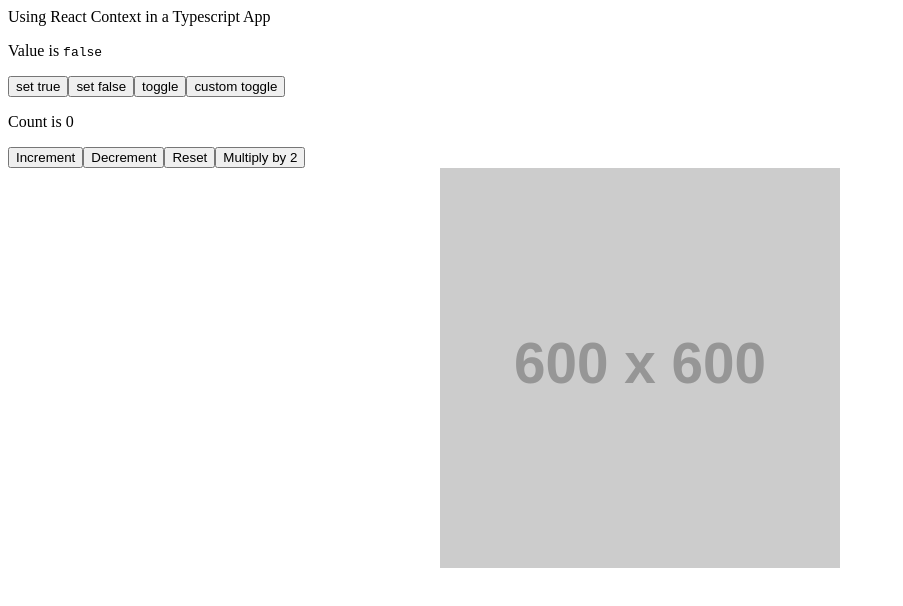
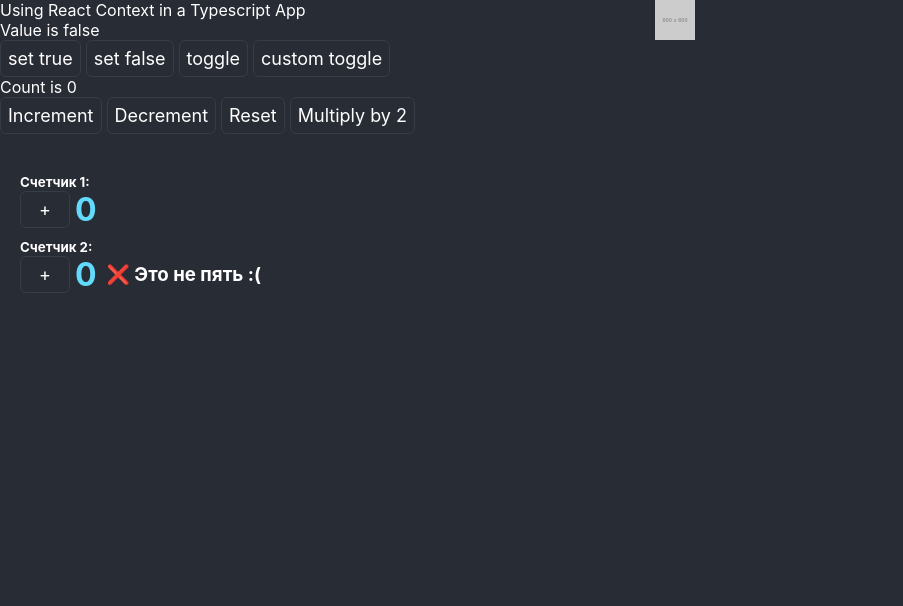
Before and after one commit to saint-fons/ReactTSTest, a React (Create React App) app in the folder my-app/: page / in a window 1280 px wide. Shown: the top 606 px of the page, without its empty margins (0-903 px from the left). Built offline with nearby package versions, Linux system fonts and the light colour scheme.

Commit message:
Добавлены хуки: мемо, каунт, булин

```diff
--- a/my-app/package.json
+++ b/my-app/package.json
@@ -14,6 +14,7 @@
     "react-dom": "^17.0.2",
     "react-scripts": "5.0.0",
     "typescript": "^4.4.2",
+    "typescript-plugin-css-modules": "^3.4.0",
     "usehooks-ts": "^2.5.4",
     "web-vitals": "^2.1.0"
   },
--- /dev/null
+++ b/my-app/src/MainHooks/Memo/Count.tsx
@@ -0,0 +1,16 @@
+import React from "react";
+
+const render: any = {
+  count1: 0,
+  count2: 0,
+};
+
+export default React.memo(function Count({ id, value }: { id: any; value: any }) {
+  console.warn(`🔴 Count${id} render: ${++render[`count${id}`]}`);
+
+  return (
+    <div>
+      <h1 className="cyan">{value}</h1>
+    </div>
+  );
+});
--- /dev/null
+++ b/my-app/src/MainHooks/Memo/IsFive.tsx
@@ -0,0 +1,24 @@
+import React from "react";
+
+let renderCount = 0;
+
+export default React.memo(
+  function IsFive({ value }: {value: any}) {
+    console.warn(`🔴 isFive render: ${++renderCount}`);
+
+    const getResult = React.useMemo(() => {
+      let i = 0;
+      while (i < 600000000) i++;
+      return value === 5 ? "✅ Это пять :D" : "❌ Это не пять :(";
+    }, [value]);
+
+    return <h3>{getResult}</h3>;
+  },
+  (prevProps, nextPropx) => {
+    if (nextPropx.value === 5) {
+      return false;
+    } else {
+      return true;
+    }
+  }
+);
--- /dev/null
+++ b/my-app/src/MainHooks/Memo/MemoHook.tsx
@@ -0,0 +1,28 @@
+import React from "react";
+import Count from "./Count";
+import IsFive from "./IsFive";
+import "./MemoStyle.scss"
+
+const MemoHook = () => {
+  const [count1, setCount1] = React.useState(0);
+  const [count2, setCount2] = React.useState(0);
+
+  return (
+    <div className="App">
+      <h5>Счетчик 1: </h5>
+      <div className="counter">
+        <button onClick={() => setCount1(count1 + 1)}>+</button>
+        <Count id={1} value={count1} />
+      </div>
+
+      <h5>Счетчик 2: </h5>
+      <div className="counter">
+        <button onClick={() => setCount2(count2 + 1)}>+</button>
+        <Count id={2} value={count2} />
+        <IsFive value={count2} />
+      </div>
+    </div>
+  );
+};
+
+export default MemoHook;
--- /dev/null
+++ b/my-app/src/MainHooks/Memo/MemoStyle.scss
@@ -0,0 +1,80 @@
+body {
+    margin: 0;
+    background-color: #282c34;
+    color: #fff;
+  }
+
+  * {
+    padding: 0;
+    margin: 0;
+    list-style: none;
+    font-family: -apple-system, BlinkMacSystemFont, 'Segoe UI', 'Roboto', 'Oxygen', 'Ubuntu',
+      'Cantarell', 'Fira Sans', 'Droid Sans', 'Helvetica Neue', sans-serif;
+    -webkit-font-smoothing: antialiased;
+    -moz-osx-font-smoothing: grayscale;
+    outline: none;
+  }
+
+  .App {
+    margin: 10px auto;
+    padding: 20px;
+  }
+
+  .counter {
+    display: flex;
+    align-items: center;
+    margin-bottom: 10px;
+  }
+
+  .counter h3 {
+    margin-left: 10px;
+  }
+
+  .tasksList {
+    border: 1px solid #383c45;
+    border-radius: 10px;
+    padding: 20px 30px 40px;
+  }
+
+  .Tasks {
+    display: flex;
+    justify-content: space-between;
+    width: 35%;
+  }
+
+  button {
+    border: 1px solid #383c45;
+    background-color: #282c34;
+    color: #fff;
+    font-size: 18px;
+    padding: 7px;
+    cursor: pointer;
+    border-radius: 6px;
+    min-width: 50px;
+    margin-right: 5px;
+  }
+
+  .Tasks input {
+    padding: 7px;
+    font-size: 16px;
+    border: 0;
+    color: #fff;
+    background-color: #383c45;
+    border-radius: 6px;
+  }
+
+  .Tasks h2 {
+    font-size: 38px;
+  }
+
+  .Tasks li {
+    font-size: 22px;
+  }
+
+  ul li {
+    margin-top: 5px;
+  }
+
+  .cyan {
+    color: #61dafb;
+  }
--- a/my-app/src/ReactTSHooks/BooleanHook.tsx
+++ b/my-app/src/ReactTSHooks/BooleanHook.tsx
@@ -12,10 +12,12 @@ const BooleanHook = () => {
       <p>
         Value is <code>{value.toString()}</code>
       </p>
-      <button onClick={setTrue}>set true</button>
-      <button onClick={setFalse}>set false</button>
-      <button onClick={toggle}>toggle</button>
-      <button onClick={customToggle}>custom toggle</button>
+      <div>
+        <button onClick={setTrue}>set true</button>
+        <button onClick={setFalse}>set false</button>
+        <button onClick={toggle}>toggle</button>
+        <button onClick={customToggle}>custom toggle</button>
+      </div>
     </>
   );
 };
--- a/my-app/src/ReactTSHooks/UseImageOnLoad.tsx
+++ b/my-app/src/ReactTSHooks/UseImageOnLoad.tsx
@@ -15,8 +15,8 @@ const UseImageOnLoad = () => {
       position: "absolute",
       top: 0,
       left: 0,
-      width: `100%`,
-      height: `100%`,
+      width: `10%`,
+      height: `10%`,
     },
   };
 
--- /dev/null
+++ b/my-app/src/Style.scss
@@ -0,0 +1,30 @@
+.wrapper {
+  display: grid;
+  grid-template-columns: repeat(3, 1fr);
+  grid-gap: 10px;
+  grid-auto-rows: minmax(100px, auto);
+}
+.one {
+  grid-column: 1 / 3;
+  grid-row: 1;
+}
+.two {
+  grid-column: 2 / 4;
+  grid-row: 1 / 3;
+}
+.three {
+  grid-column: 1;
+  grid-row: 2 / 5;
+}
+.four {
+  grid-column: 3;
+  grid-row: 3;
+}
+.five {
+  grid-column: 2;
+  grid-row: 4;
+}
+.six {
+  grid-column: 3;
+  grid-row: 4;
+}
--- a/my-app/src/index.tsx
+++ b/my-app/src/index.tsx
@@ -1,16 +1,27 @@
 import React from "react";
 import ReactDOM from "react-dom";
-import ContextHook from "./MainHooks/ContextProvider";
+import ContextHook from "./MainHooks/Context/ContextProvider";
+import MemoHook from "./MainHooks/Memo/MemoHook";
 import BooleanHook from "./ReactTSHooks/BooleanHook";
 import Counter from "./ReactTSHooks/CounterButtons";
 import UseImageOnLoad from "./ReactTSHooks/UseImageOnLoad";
+import "./Style.scss";
 
 ReactDOM.render(
   <React.StrictMode>
-    <ContextHook />
-    <BooleanHook />
-    <Counter />
-    <UseImageOnLoad />
+    <div className="wrapper">
+      <div className="one">
+        <ContextHook />
+        <BooleanHook />
+        <Counter />
+      </div>
+      <div className="two">
+        <UseImageOnLoad />
+      </div>
+      <div className="three">
+        <MemoHook />
+      </div>
+    </div>
   </React.StrictMode>,
   document.getElementById("root")
 );
--- a/my-app/tsconfig.json
+++ b/my-app/tsconfig.json
@@ -18,7 +18,8 @@
     "resolveJsonModule": true,
     "isolatedModules": true,
     "noEmit": true,
-    "jsx": "react-jsx"
+    "jsx": "react-jsx",
+    "plugins": [{ "name": "typescript-plugin-css-modules" }]
   },
   "include": [
     "src"
```
Also changed, not shown: my-app/src/MainHooks/Context/ContextConsumer.tsx (renamed from my-app/src/MainHooks/ContextConsumer.tsx), my-app/src/MainHooks/Context/ContextProvider.tsx (renamed from my-app/src/MainHooks/ContextProvider.tsx), 2 other files (tests, documents, lock files or other folders).
